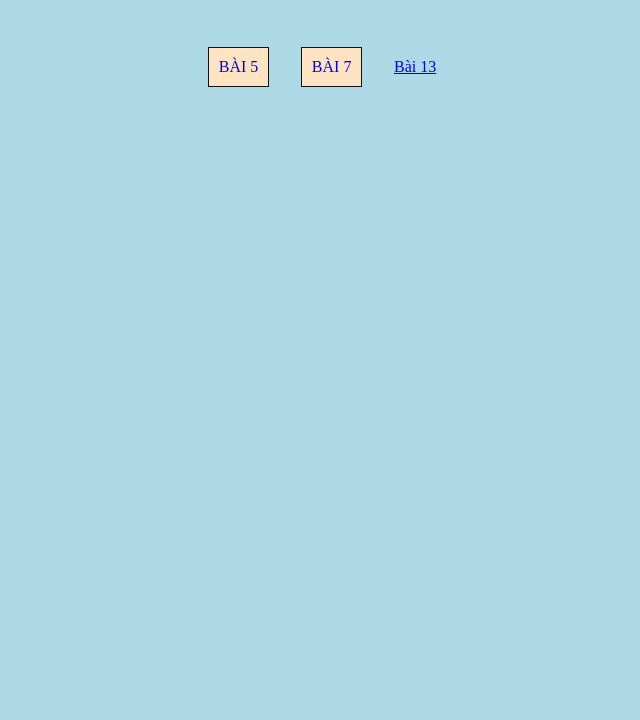
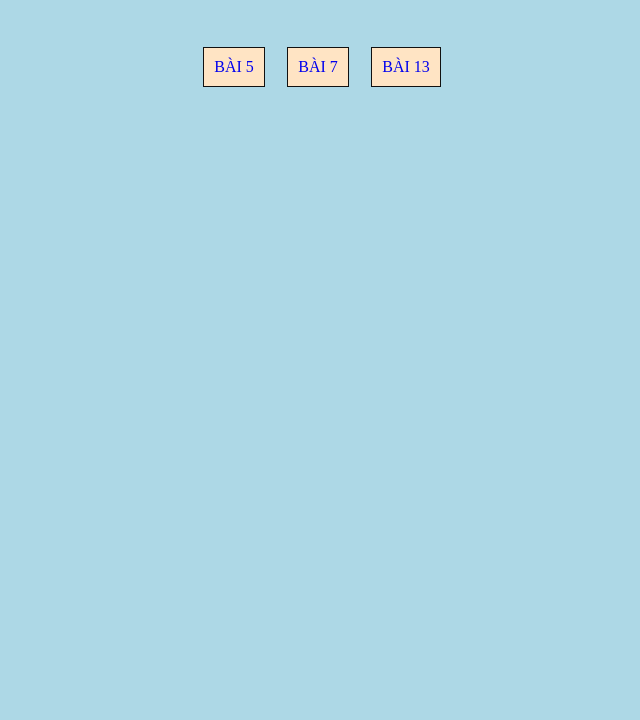
Before and after one commit to nguyenlong68/website683.github.io, a plain HTML site: page index.html in a window 1280 px wide. Shown: the part 80-800 px from the top of the page, without its empty margins (318-958 px from the left). Drawn offline with Linux system fonts and the light colour scheme.

Commit message:
Update main.css

```diff
--- a/main.css
+++ b/main.css
@@ -37,3 +37,12 @@ h1{
     text-transform: uppercase;
     background-color: bisque;
 }
+
+.bai13{
+    padding: 10px;
+    border: 1px solid #111;
+    display: inline-block;
+    text-decoration: none;
+    text-transform: uppercase;
+    background-color: bisque;
+}
```
